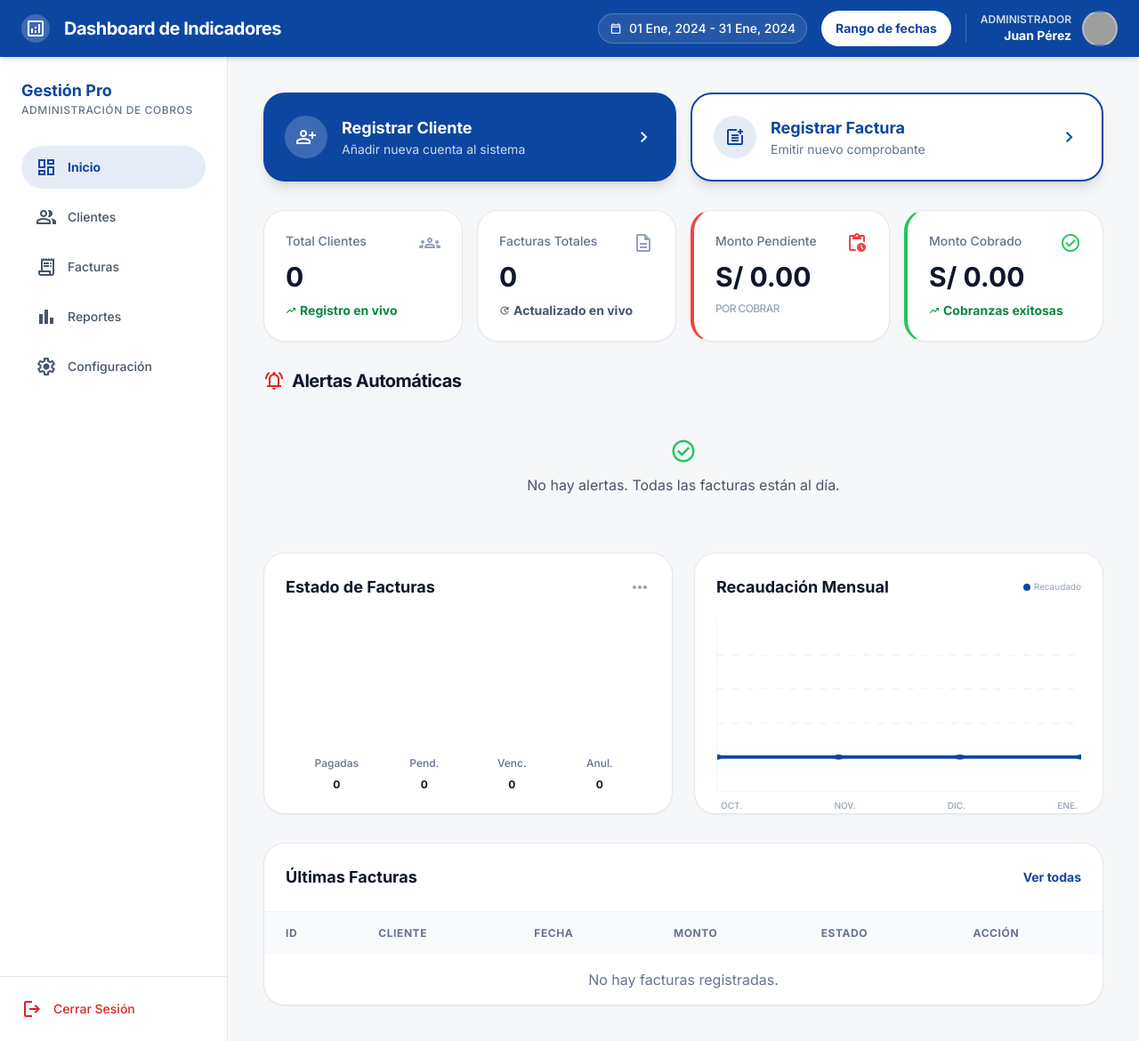
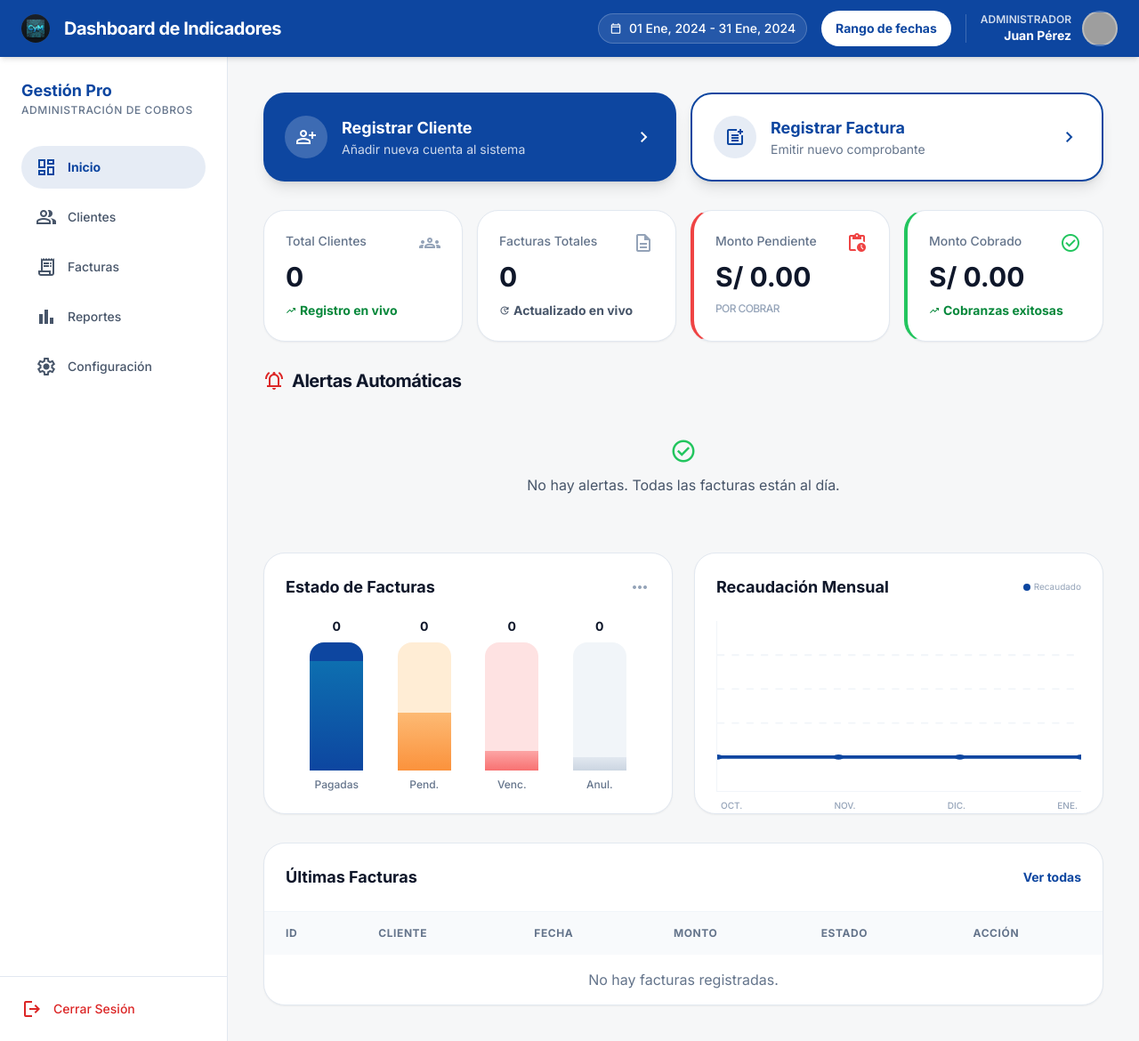
Before and after one commit to josecarlos978/PF-M5-FxCobrar, a website with bundled scripts: page dashboard.html in a window 1280 px wide. Shown: the whole page at 89% size. Built offline with nearby package versions, Linux system fonts and the light colour scheme; grey boxes are pictures that could not be loaded.

Commit message:
Revision general

```diff
--- a/dashboard.html
+++ b/dashboard.html
@@ -49,8 +49,8 @@
     <!-- Top Navigation Bar -->
     <header class="sticky top-0 z-50 flex items-center justify-between bg-primary px-6 py-3 shadow-md text-white">
         <div class="flex items-center gap-4">
-            <div class="size-8 bg-white/20 rounded-lg flex items-center justify-center">
-                <span class="material-symbols-outlined text-white">analytics</span>
+            <div class="size-8 bg-white/20 rounded-lg flex items-center justify-center overflow-hidden">
+                <img src="assets/logo.png" alt="Logo" class="h-8 w-8 object-contain" />
             </div>
             <h2 class="text-xl font-bold leading-tight tracking-tight">Dashboard de Indicadores</h2>
         </div>
@@ -223,24 +223,32 @@
                     </div>
                     <div class="flex items-end justify-around h-48 gap-4 px-4">
                         <div class="flex flex-col items-center gap-2 w-full max-w-[60px]">
-                            <div class="w-full bg-primary rounded-t-lg transition-all" data-chart="bar-pagadas" style="height: 85%;"></div>
+                            <span class="text-sm font-bold text-slate-900 dark:text-slate-100" data-chart-label="pagadas">0</span>
+                            <div class="w-full bg-primary rounded-t-lg transition-all overflow-hidden h-36 flex items-end" style="min-height:40px;">
+                                <div data-chart="bar-pagadas" class="w-full bg-gradient-to-t from-primary to-[#0d6fb0]" style="height:85%;"></div>
+                            </div>
                             <span class="text-xs font-medium text-slate-500">Pagadas</span>
-                            <span class="text-xs font-bold text-slate-900 dark:text-slate-100" data-chart-label="pagadas">0</span>
                         </div>
                         <div class="flex flex-col items-center gap-2 w-full max-w-[60px]">
-                            <div class="w-full bg-orange-400 rounded-t-lg transition-all" data-chart="bar-pendientes" style="height: 45%;"></div>
+                            <span class="text-sm font-bold text-slate-900 dark:text-slate-100" data-chart-label="pendientes">0</span>
+                            <div class="w-full bg-orange-100 rounded-t-lg transition-all overflow-hidden h-36 flex items-end" style="min-height:40px;">
+                                <div data-chart="bar-pendientes" class="w-full bg-gradient-to-t from-orange-400 to-orange-300" style="height:45%;"></div>
+                            </div>
                             <span class="text-xs font-medium text-slate-500">Pend.</span>
-                            <span class="text-xs font-bold text-slate-900 dark:text-slate-100" data-chart-label="pendientes">0</span>
                         </div>
                         <div class="flex flex-col items-center gap-2 w-full max-w-[60px]">
-                            <div class="w-full bg-red-400 rounded-t-lg transition-all" data-chart="bar-vencidas" style="height: 15%;"></div>
+                            <span class="text-sm font-bold text-slate-900 dark:text-slate-100" data-chart-label="vencidas">0</span>
+                            <div class="w-full bg-red-100 rounded-t-lg transition-all overflow-hidden h-36 flex items-end" style="min-height:40px;">
+                                <div data-chart="bar-vencidas" class="w-full bg-gradient-to-t from-red-400 to-red-300" style="height:15%;"></div>
+                            </div>
                             <span class="text-xs font-medium text-slate-500">Venc.</span>
-                            <span class="text-xs font-bold text-slate-900 dark:text-slate-100" data-chart-label="vencidas">0</span>
                         </div>
                         <div class="flex flex-col items-center gap-2 w-full max-w-[60px]">
-                            <div class="w-full bg-slate-300 dark:bg-slate-600 rounded-t-lg transition-all" data-chart="bar-canceladas" style="height: 10%;"></div>
+                            <span class="text-sm font-bold text-slate-900 dark:text-slate-100" data-chart-label="canceladas">0</span>
+                            <div class="w-full bg-slate-100 dark:bg-slate-700 rounded-t-lg transition-all overflow-hidden h-36 flex items-end" style="min-height:40px;">
+                                <div data-chart="bar-canceladas" class="w-full bg-gradient-to-t from-slate-300 to-slate-200 dark:from-slate-600 dark:to-slate-500" style="height:10%;"></div>
+                            </div>
                             <span class="text-xs font-medium text-slate-500">Anul.</span>
-                            <span class="text-xs font-bold text-slate-900 dark:text-slate-100" data-chart-label="canceladas">0</span>
                         </div>
                     </div>
                 </div>
--- a/js/main.js
+++ b/js/main.js
@@ -26,8 +26,8 @@ function getHeaderHTML() {
   return `
     <div class="fixed top-0 z-50 flex h-16 w-full items-center justify-between bg-primary px-10 text-white shadow">
       <div class="flex items-center gap-3">
-        <div class="size-9 rounded-xl bg-white/15 flex items-center justify-center">
-          <span class="material-symbols-outlined">account_balance_wallet</span>
+        <div class="size-9 flex items-center justify-center">
+          <img src="assets/logo.png" alt="Logo" class="h-8 w-auto">
         </div>
         <h1 class="text-lg font-extrabold tracking-wide">Gestión Pro</h1>
       </div>
```
Also changed, not shown: js/facturas.js (+41 -0 lines).
